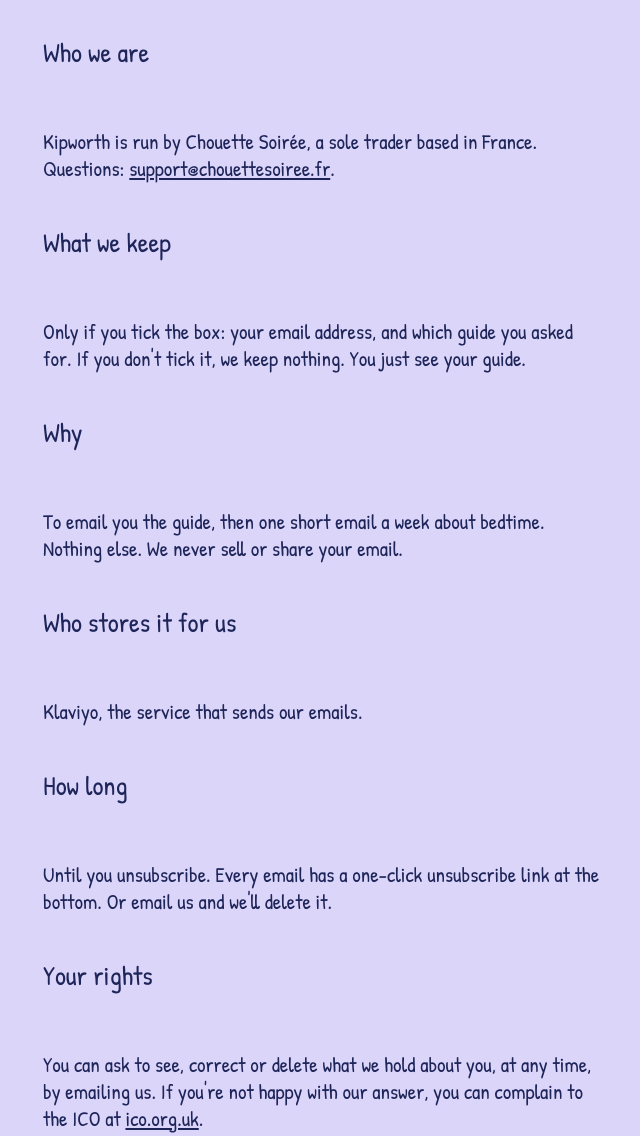
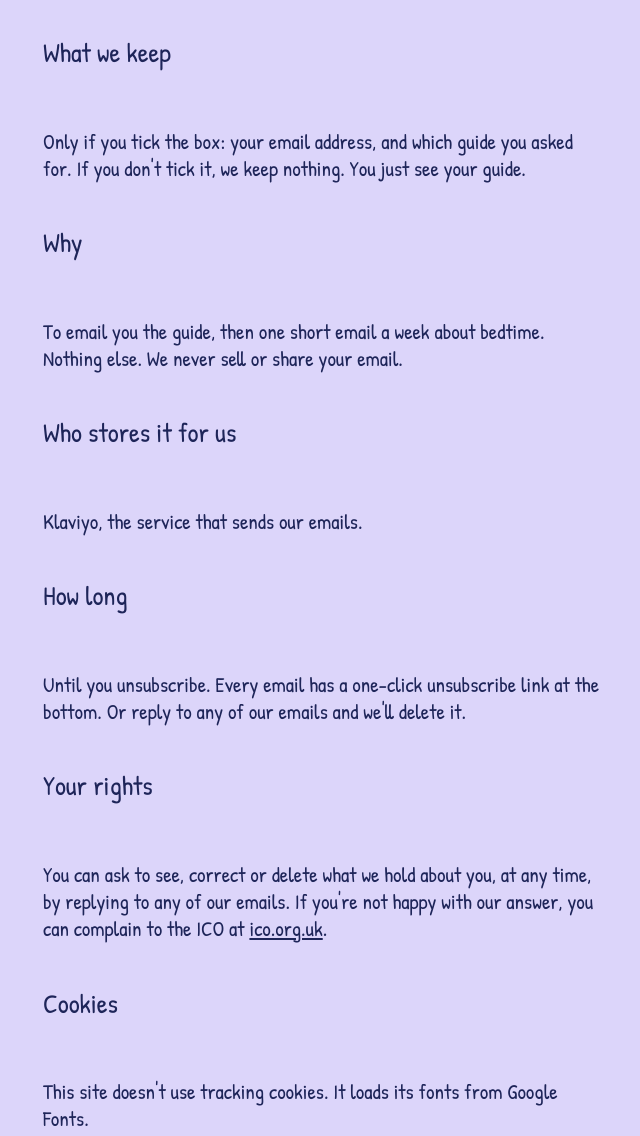
Before and after one commit to qlfwastaken/kipworth-files, a plain HTML site: page privacy/index.html in a window 1280 px wide. Shown: the part 240-1376 px from the top of the page, without its empty margins (317-957 px from the left). Drawn offline with nearby package versions, Linux system fonts and the light colour scheme.

Commit message:
Privacy: remove the Who we are section
Co-Authored-By: Claude Opus 5.5 <noreply@anthropic.com>

```diff
--- a/privacy/index.html
+++ b/privacy/index.html
@@ -7,12 +7,11 @@ main{max-width:560px;margin:0 auto;display:flex;flex-direction:column;gap:14px}.
 h1{font-weight:400;font-size:40px}h2{font-weight:400;font-size:27px;margin-top:8px}a{color:#1E2559}.small{font-size:17px;opacity:.75}</style></head>
 <body><main><div class="brand">KIPWORTH</div><h1>Privacy</h1>
 <p>Short and plain, like everything here.</p>
-<h2>Who we are</h2><p>Kipworth is run by Chouette Soirée, a sole trader based in France. Questions: <a href="mailto:support@chouettesoiree.fr">support@chouettesoiree.fr</a>.</p>
 <h2>What we keep</h2><p>Only if you tick the box: your email address, and which guide you asked for. If you don't tick it, we keep nothing. You just see your guide.</p>
 <h2>Why</h2><p>To email you the guide, then one short email a week about bedtime. Nothing else. We never sell or share your email.</p>
 <h2>Who stores it for us</h2><p>Klaviyo, the service that sends our emails.</p>
-<h2>How long</h2><p>Until you unsubscribe. Every email has a one-click unsubscribe link at the bottom. Or email us and we'll delete it.</p>
-<h2>Your rights</h2><p>You can ask to see, correct or delete what we hold about you, at any time, by emailing us. If you're not happy with our answer, you can complain to the ICO at <a href="https://ico.org.uk">ico.org.uk</a>.</p>
+<h2>How long</h2><p>Until you unsubscribe. Every email has a one-click unsubscribe link at the bottom. Or reply to any of our emails and we'll delete it.</p>
+<h2>Your rights</h2><p>You can ask to see, correct or delete what we hold about you, at any time, by replying to any of our emails. If you're not happy with our answer, you can complain to the ICO at <a href="https://ico.org.uk">ico.org.uk</a>.</p>
 <h2>Cookies</h2><p>This site doesn't use tracking cookies. It loads its fonts from Google Fonts.</p>
 <p class="small">Last updated: 22 November 2026. <a href="/">Back to the guide</a></p>
 </main></body></html>
```
